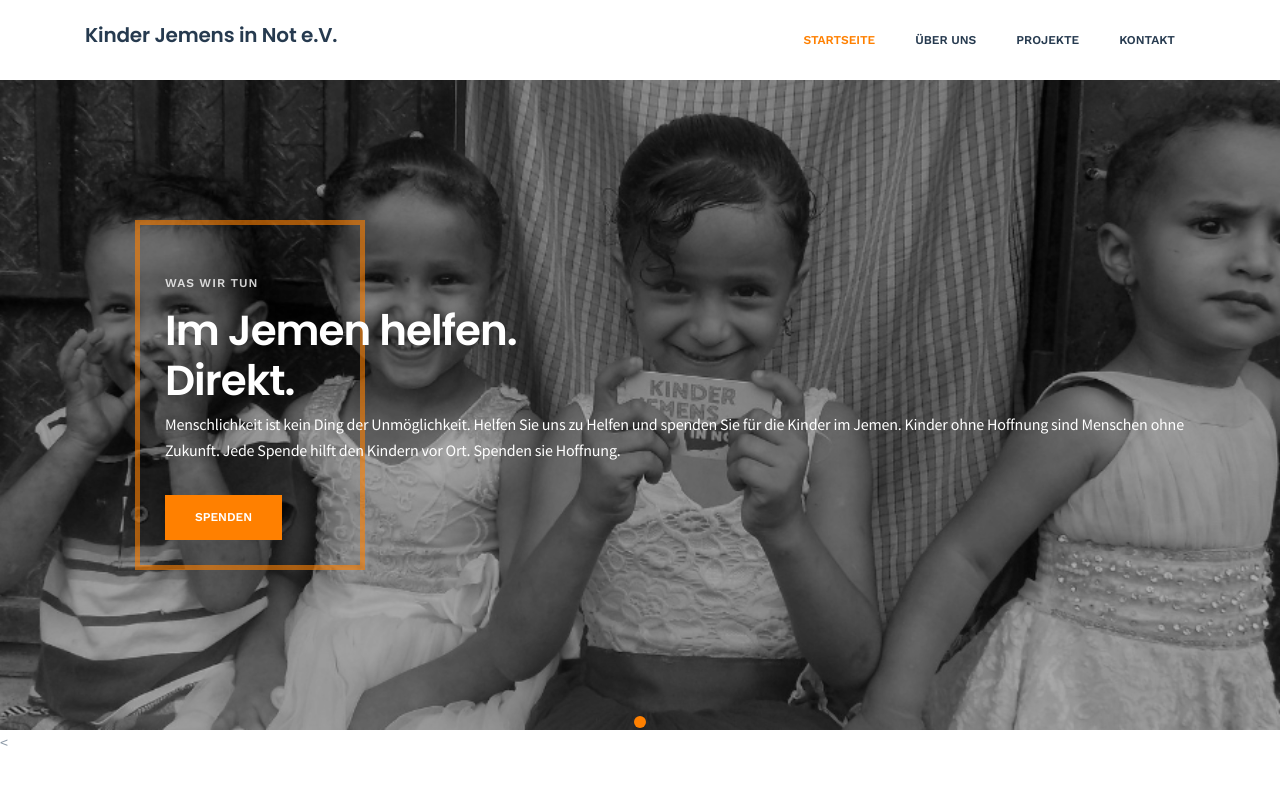
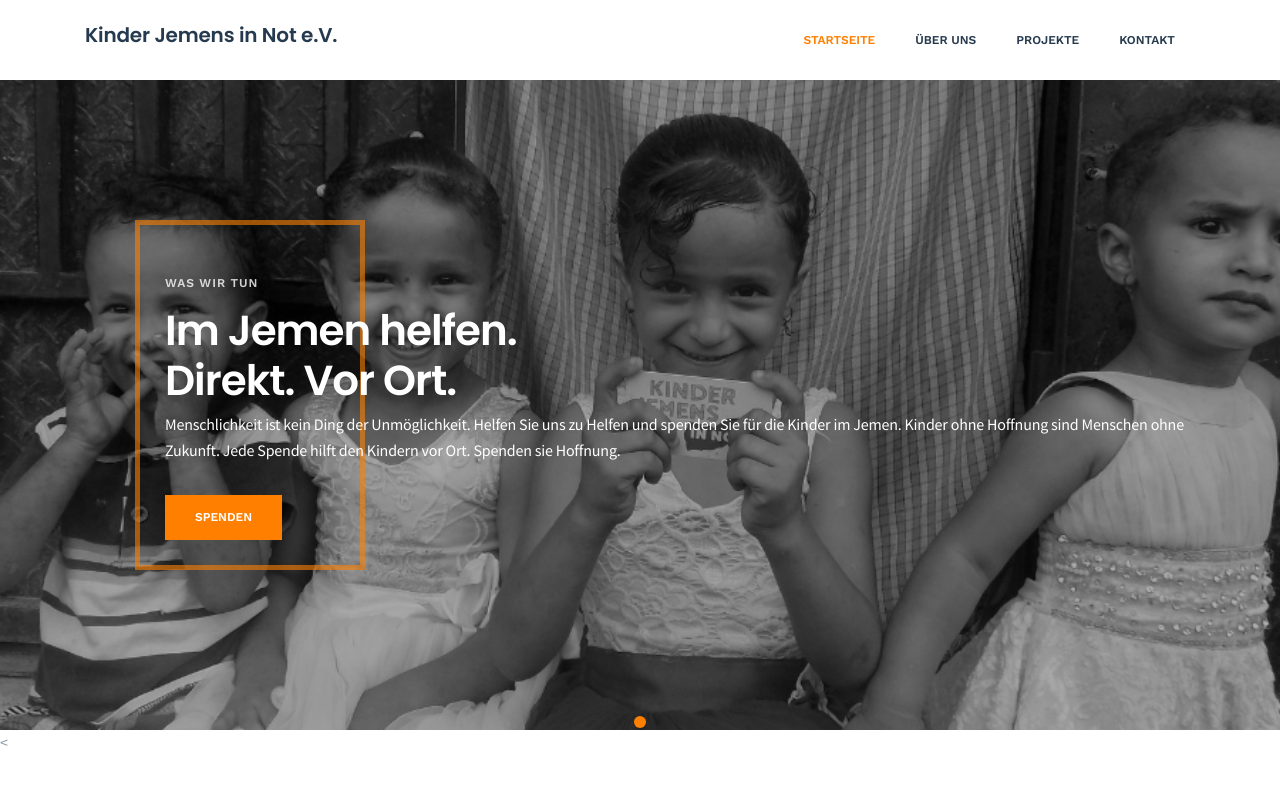
Before and after one commit to jk-png/kinder_jemen_ev, a plain HTML site: page index.html in a window 1280 px wide. Shown: the top 800 px of the page. Drawn offline with nearby package versions, Linux system fonts and the light colour scheme; a web font is replaced by a local one.

Commit message:
update slogan

```diff
--- a/index.html
+++ b/index.html
@@ -94,7 +94,7 @@
                             <div class="dl-caption dl-border" data-animation="fade-in-left" data-delay="0s"></div>
                             <div class="dl-caption big"><div class="inner-layer"><div data-animation="fade-in-left" data-delay="2s">Im Jemen helfen.</div></div>
                             </div>
-                            <div class="dl-caption big"><div class="inner-layer"><div data-animation="fade-in-left" data-delay="2.5s">Direkt.</div></div></div>
+                            <div class="dl-caption big"><div class="inner-layer"><div data-animation="fade-in-left" data-delay="2.5s">Direkt. Vor Ort.</div></div></div>
                             <div class="dl-caption small"><div class="inner-layer"><div data-animation="fade-in-left" data-delay="3s">Menschlichkeit ist kein Ding der Unmöglichkeit. Helfen Sie uns zu Helfen und spenden Sie für die Kinder im Jemen.
                                 Kinder ohne Hoffnung sind Menschen ohne Zukunft.
                                 Jede Spende hilft den Kindern vor Ort. Spenden sie Hoffnung.</div></div></div>
```
